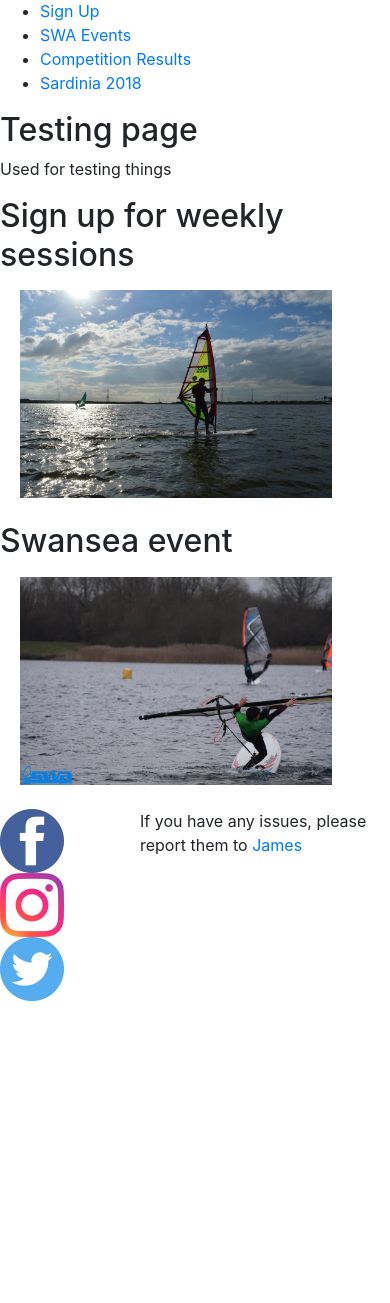
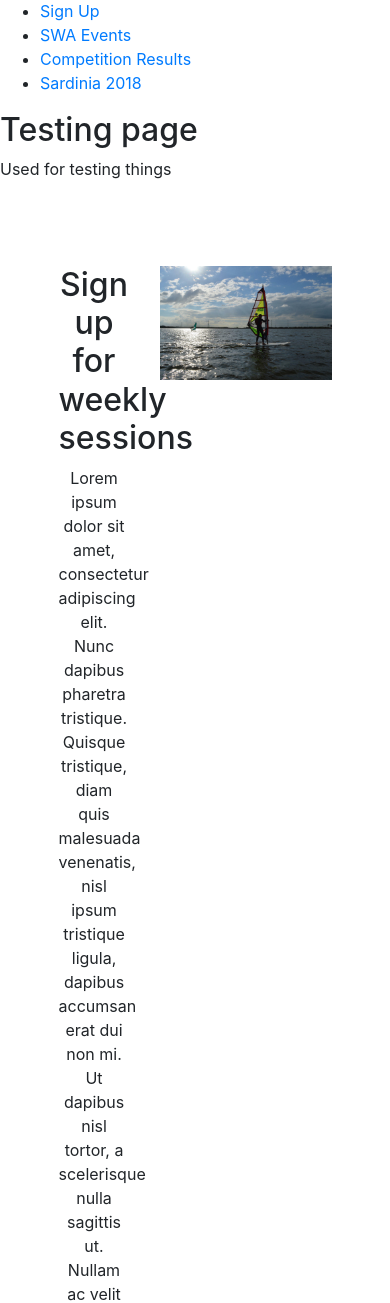
Before and after one commit to JamesIAm/swanseawindsurf, a PHP site: page /test.html in a window 390 px wide. Shown: the part 242-1545 px from the top of the page. Before the commit the page ends 1243 px from the top, so only its background shows below. Run offline with PHP 8.4, Linux system fonts and the light colour scheme; some web fonts are replaced.

Commit message:
Grid at a more workable point for the home page

```diff
--- /dev/null
+++ b/static/index.css
@@ -0,0 +1,15 @@
+/*Library and article is specific to index*/
+.library {
+    margin: 0vh 15vw;
+}
+.article {
+    margin: 10vh 0vw;
+}
+.article img {
+    /*margin: 1vh 5vw;*/
+    max-width: 100%;
+    align: right;
+}
+.article h2, .article p {
+    text-align: center;
+}
--- a/static/style2.css
+++ b/static/style2.css
@@ -21,10 +21,3 @@ body {
     /*width:100%;*/
     max-width: 100%;
 }
-.article {
-
-}
-.article img {
-    margin: 1vh 5vw;
-    max-width: 80%;
-}
--- a/test.html
+++ b/test.html
@@ -3,7 +3,8 @@
 	<head>
         <meta name="viewport" content="width=device-width, initial-scale=1.0">
         <meta name="robots" content="noindex">
-    	<link rel="stylesheet" type="text/css" href="static/style2.css">
+		<link rel="stylesheet" type="text/css" href="static/style2.css">
+		<link rel="stylesheet" type="text/css" href="static/index.css">
 		<link rel="stylesheet" href="https://maxcdn.bootstrapcdn.com/bootstrap/4.3.1/css/bootstrap.min.css">
 		<link rel="stylesheet" href="https://fonts.googleapis.com/css2?family=Muli:wght@600&family=Roboto&display=swap">
     	<script src="https://ajax.googleapis.com/ajax/libs/jquery/3.4.1/jquery.min.js"></script>
@@ -41,16 +42,52 @@
 				<p></p>
 			</div>
 		-->
-		<div class="row">
-			<div class="col-md-4 col-xs-12 article">
-				<h2>Sign up for weekly sessions</h2>
-				<img src="/images/index/article1.jpg">
-				<p></p>
+		<div class="library">
+			<div class="article row">
+				<div class="col-4">
+					<h2>Sign up for weekly sessions</h2>
+					<p>Lorem ipsum dolor sit amet, consectetur adipiscing elit.
+						Nunc dapibus pharetra tristique. Quisque tristique, diam
+						quis malesuada venenatis, nisl ipsum tristique ligula, dapibus
+						accumsan erat dui non mi. Ut dapibus nisl tortor, a scelerisque
+						nulla sagittis ut. Nullam ac velit augue. Nunc sed quam id neque
+						accumsan lobortis vel vel justo. Proin sollicitudin libero ornare,
+						dapibus urna quis, tempor mauris. Phasellus convallis ac felis sed
+						varius. Mauris ullamcorper sollicitudin lobortis. Class aptent
+						taciti sociosqu ad litora torquent per conubia nostra, per inceptos
+						himenaeos. Etiam gravida odio a iaculis imperdiet. Sed eu luctus turpis,
+						cursus molestie lacus. Nam orci magna, aliquam sit amet iaculis vitae,
+						 viverra sed neque. Sed maximus sit amet massa id pulvinar. Mauris
+						 rhoncus sollicitudin gravida. Nunc non ligula quis felis vulputate
+						 ullamcorper id sed sem. Pellentesque pretium elementum mi, quis
+						 fermentum mauris dignissim id.</p>
+				</div>
+				<div class="col-8">
+					<img src="/images/index/article1.jpg">
+				</div>
 			</div>
-			<div class="col-md-4 col-xs-12 article">
-				<h2>Swansea event</h2>
-				<img src="/images/index/article2.jpg">
-				<p></p>
+			<div class="article row">
+				<div class="col-8">
+					<img src="/images/index/article2.jpg">
+				</div>
+				<div class="col-4">
+					<h2>Swansea event</h2>
+					<p>Lorem ipsum dolor sit amet, consectetur adipiscing elit.
+						Nunc dapibus pharetra tristique. Quisque tristique, diam
+						quis malesuada venenatis, nisl ipsum tristique ligula, dapibus
+						accumsan erat dui non mi. Ut dapibus nisl tortor, a scelerisque
+						nulla sagittis ut. Nullam ac velit augue. Nunc sed quam id neque
+						accumsan lobortis vel vel justo. Proin sollicitudin libero ornare,
+						dapibus urna quis, tempor mauris. Phasellus convallis ac felis sed
+						varius. Mauris ullamcorper sollicitudin lobortis. Class aptent
+						taciti sociosqu ad litora torquent per conubia nostra, per inceptos
+						himenaeos. Etiam gravida odio a iaculis imperdiet. Sed eu luctus turpis,
+						cursus molestie lacus. Nam orci magna, aliquam sit amet iaculis vitae,
+						 viverra sed neque. Sed maximus sit amet massa id pulvinar. Mauris
+						 rhoncus sollicitudin gravida. Nunc non ligula quis felis vulputate
+						 ullamcorper id sed sem. Pellentesque pretium elementum mi, quis
+						 fermentum mauris dignissim id.</p>
+				</div>
 			</div>
 		</div>
 
```
